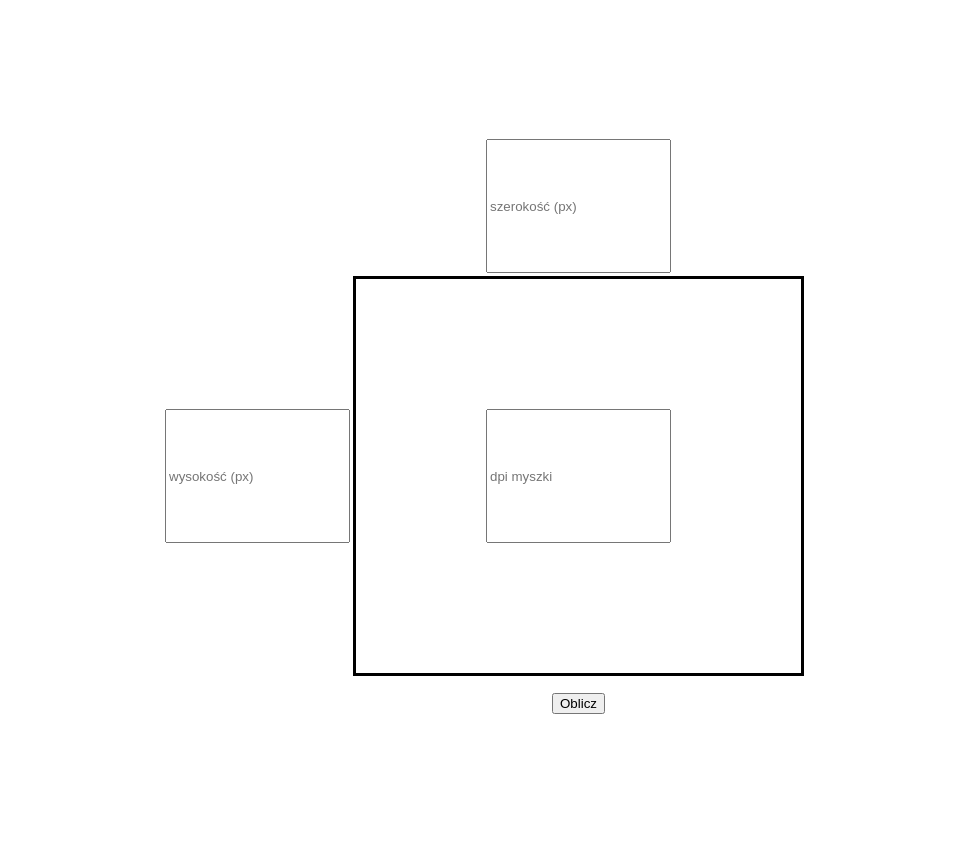
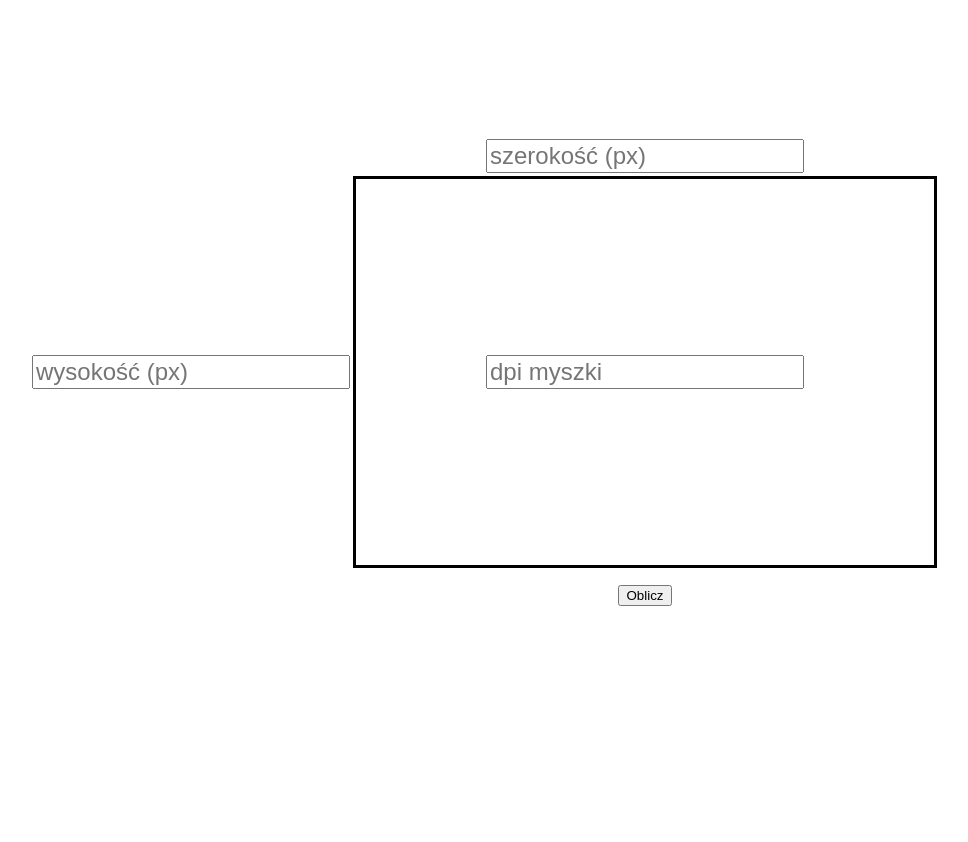
Before and after one commit to PawelKrezel/ruch_myszy_po_stole, a plain HTML site: page index.html in a window 1280 px wide. Shown: the whole page, without its empty margins (98-1066 px from the left). After the commit the page ends 800 px from the top, so only its background shows below. Drawn offline with Linux system fonts and the light colour scheme.

Commit message:
Update style.css

```diff
--- a/style.css
+++ b/style.css
@@ -16,7 +16,7 @@ table
 }
 input
 {
-	height:10vw;
+	font-size:24px;
 }
 td
 {
```
